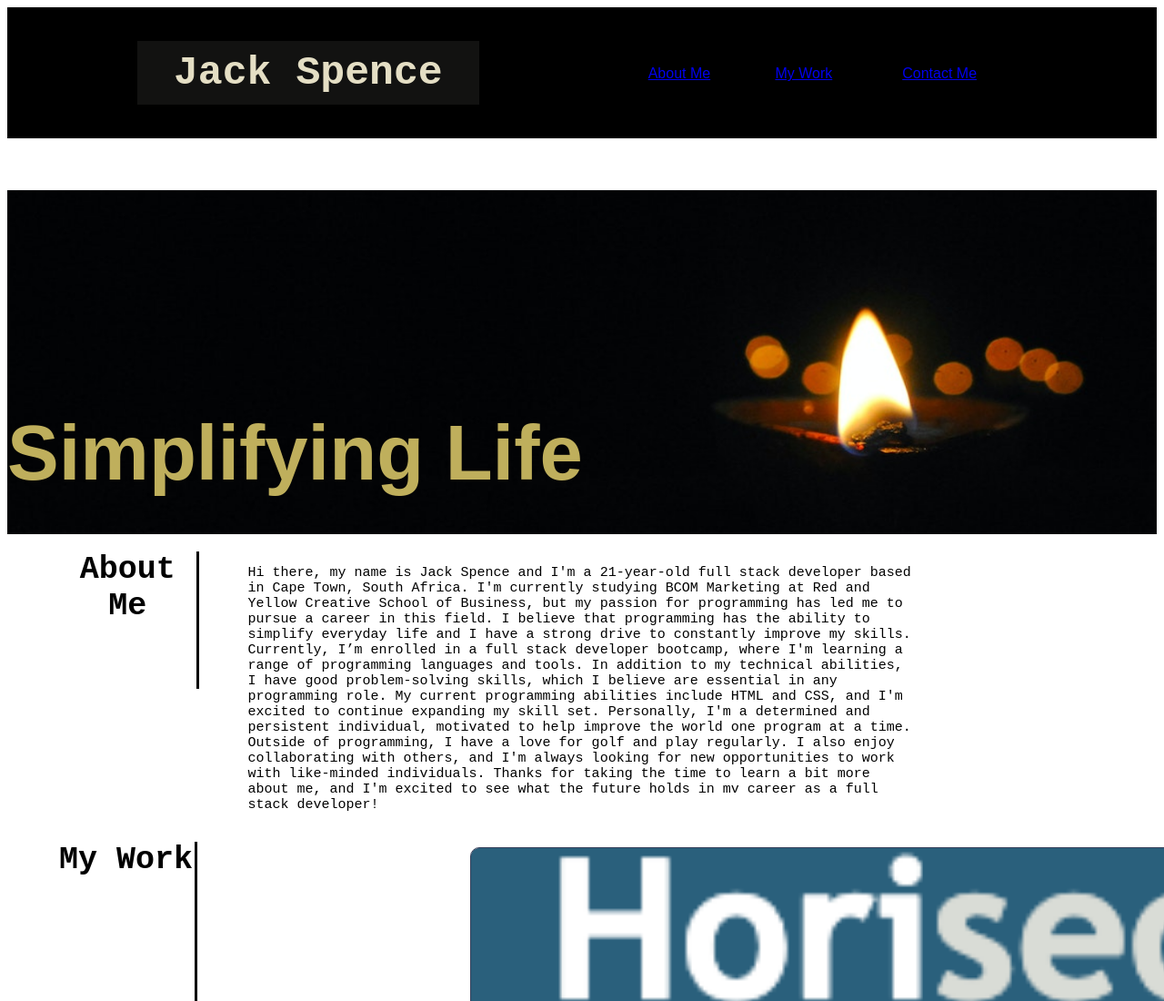
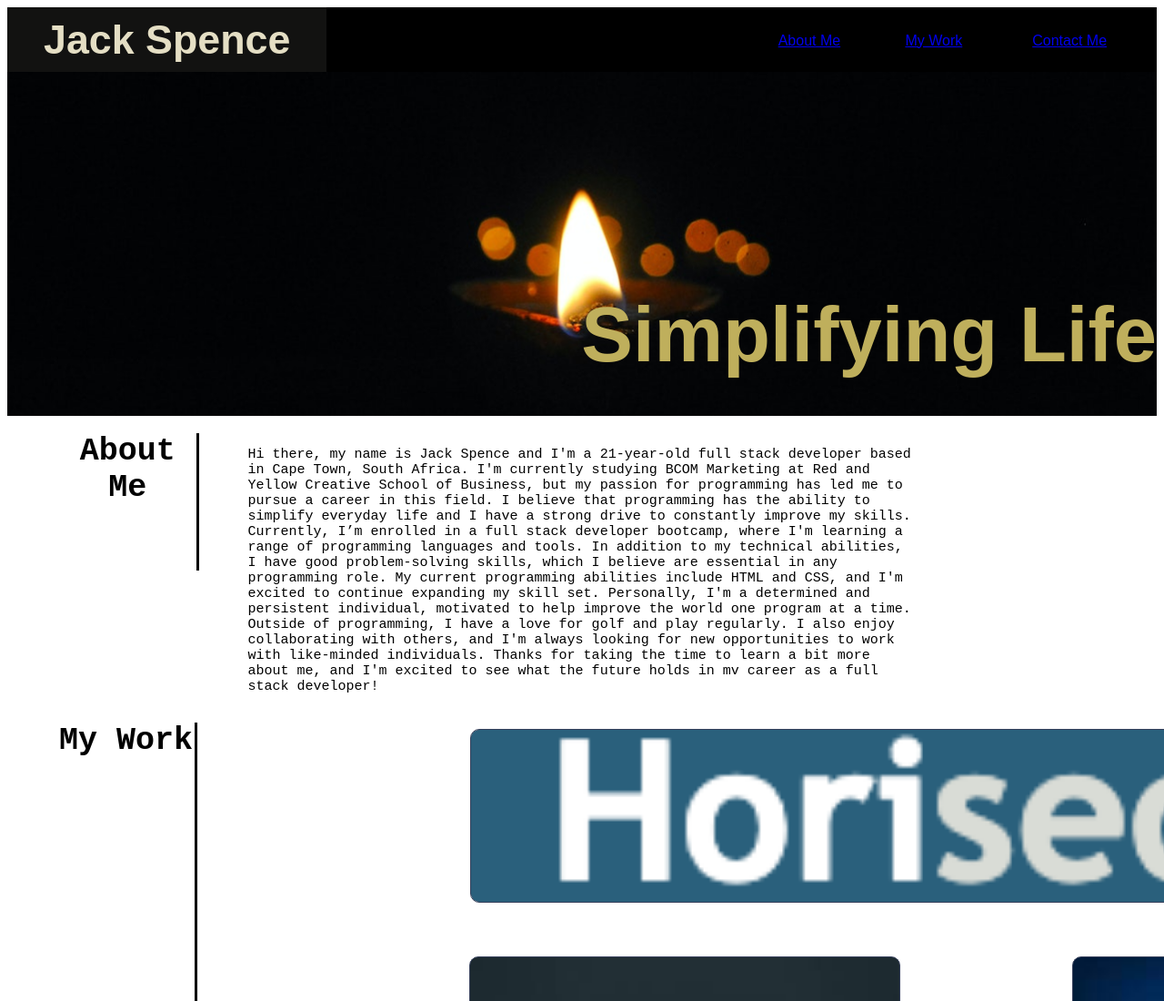
Before and after one commit to Jackspence6/development-portfolio, a plain HTML site: page index.html in a window 1280 px wide. Shown: the top 1100 px of the page at 91% size. Drawn offline with Linux system fonts and the light colour scheme.

Commit message:
solved spacing and positioning issue.

```diff
--- a/assets/styles.css
+++ b/assets/styles.css
@@ -9,6 +9,7 @@
   background-color: rgb(18, 18, 17);
   padding: 10px 40px 10px 40px;
   text-align: left;
+  display: block;
   align-items: center;
   white-space: nowrap;
   color: #e4dec4;
@@ -16,10 +17,15 @@
 
 header {
   height: 10cm;
+  background-image: url(./images/candle.jpg);
+  background-size: cover;
+  width: 100%;
+  background-position: center;
+  background-repeat: no-repeat;
 }
 
 h1 {
-  display: flex;
+  display: block;
   font-size: 28px;
   font-family: "Courier New", Courier, monospace;
 }
@@ -39,8 +45,9 @@ ul {
 nav {
   background-color: black;
   display: flex;
-  justify-content: space-evenly;
+  justify-content: space-between;
   width: 100%;
+  align-items: center;
 }
 
 li {
@@ -56,25 +63,17 @@ li {
   border-style: double;
   border-radius: 5cm;
   display: flex;
-
   margin-right: 1cm;
 }
 
 #header-text {
   color: #bfaf5c;
-  text-align: right;
-  margin-right: 2cm;
+  text-align: end;
+  margin: 0%;
   position: relative;
   top: 15rem;
-  right: 0;
   font-family: fantasy;
   font-size: 85px;
-}
-
-.header-background {
-  background-image: url(./images/candle.jpg);
-  background-size: 1889px 377.94px;
-  background-repeat: no-repeat;
 }
 
 aside h2 {
--- a/index.html
+++ b/index.html
@@ -11,7 +11,7 @@
 
 <body>
   <nav>
-    <h1 id="name">Jack Spence</h1>
+    <section id="name">Jack Spence</section>
     <ul>
       <a href="#aboutme" class="nav-items">
         <li>About Me</li>
@@ -24,7 +24,7 @@
       </a>
     </ul>
   </nav>
-  <header class="header-background">
+  <header>
     <h1 id="header-text">Simplifying Life</h1>
   </header>
 
```
